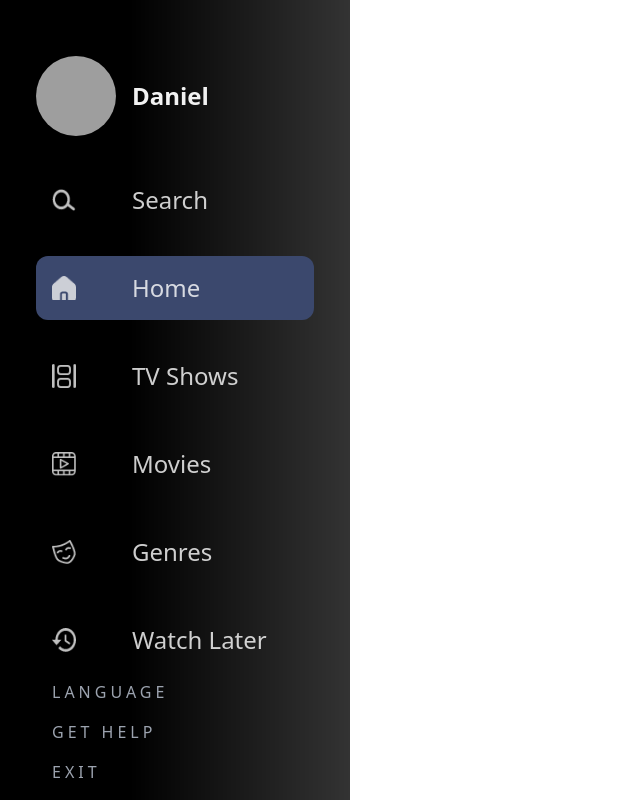
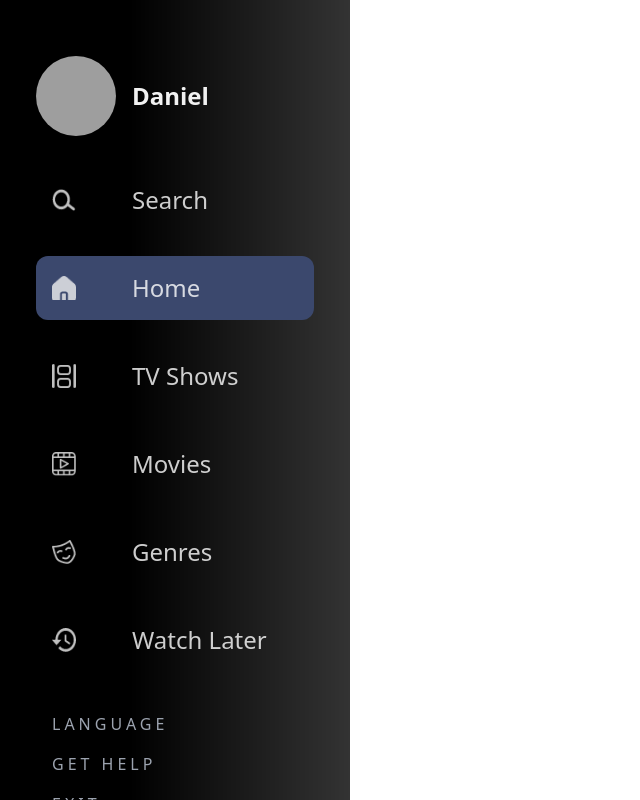
Before and after one commit to SevakKhnkoyan/tv-app, a React (Create React App) app: page / in a window 1280 px wide. Shown: the whole page, without its empty margins (0-640 px from the left). Built offline with nearby package versions, Linux system fonts and the light colour scheme; grey boxes are pictures that could not be loaded.

Commit message:
sidebar FINAL

```diff
--- a/src/components/SidebarMenu.tsx
+++ b/src/components/SidebarMenu.tsx
@@ -32,7 +32,16 @@ const bottomItems: MenuItem[] = [
 export default function SidebarMenu({selectedMenuItem, onSelectMenuItem}: SidebarMenuProps) {
   return (
     <motion.aside
-      className="group/sidebar fixed left-0 top-0 h-full bg-black text-white overflow-hidden"
+      className="
+        group/sidebar
+        fixed left-0 top-0 h-full
+        bg-black text-white
+        overflow-x-hidden
+        overflow-y-auto
+        [scrollbar-width:none]
+        [-ms-overflow-style:none]
+        [&::-webkit-scrollbar]:hidden
+      "
       initial={{ width: 130 }}
       whileHover={{
         width: 350,
@@ -100,7 +109,7 @@ export default function SidebarMenu({selectedMenuItem, onSelectMenuItem}: Sideba
             })}
           </ul>
         </div>
-        <ul className="flex flex-col">
+        <ul className="mt-8 flex flex-col">
           {bottomItems.map((item) => (
             <li
               key={item.key}
```
